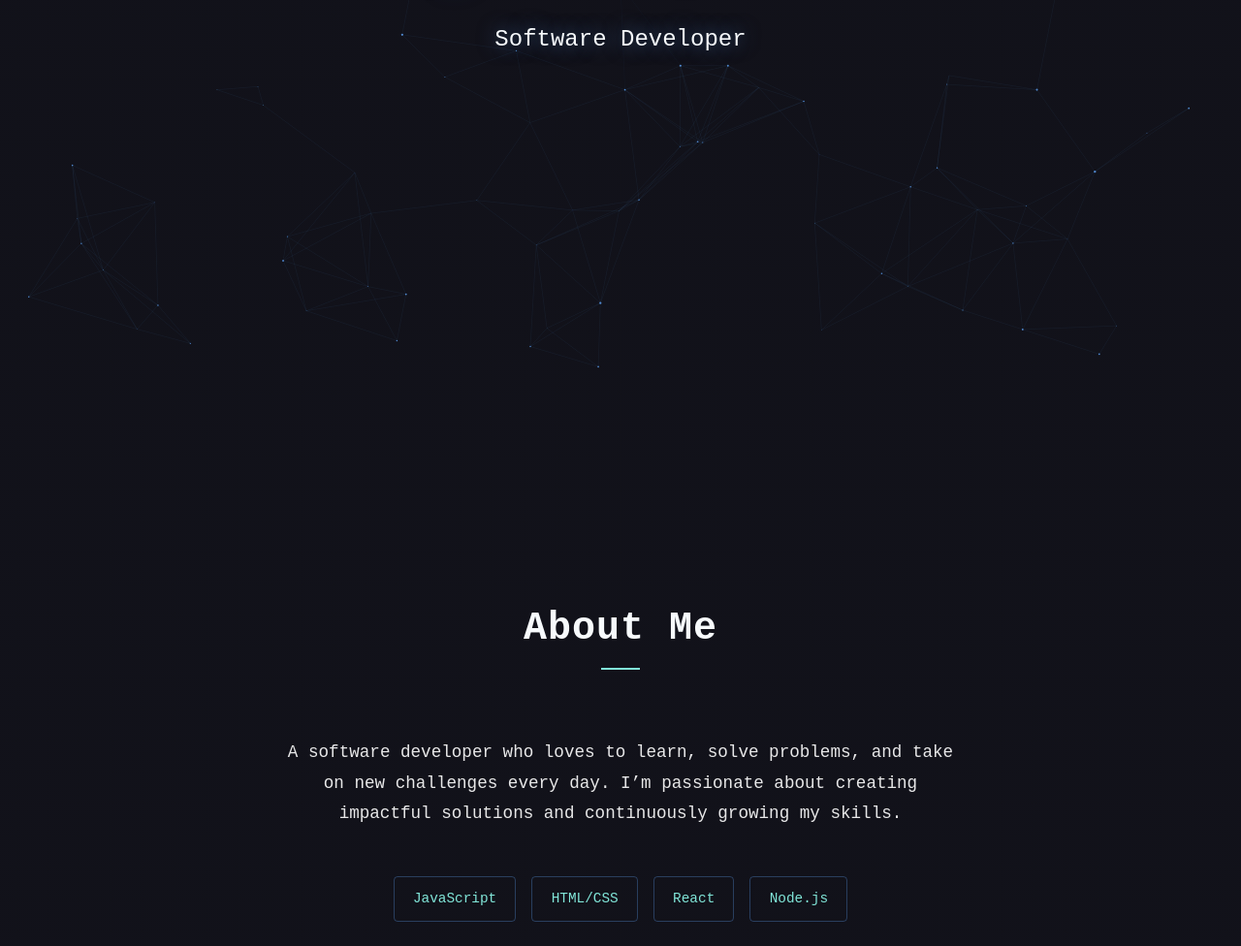
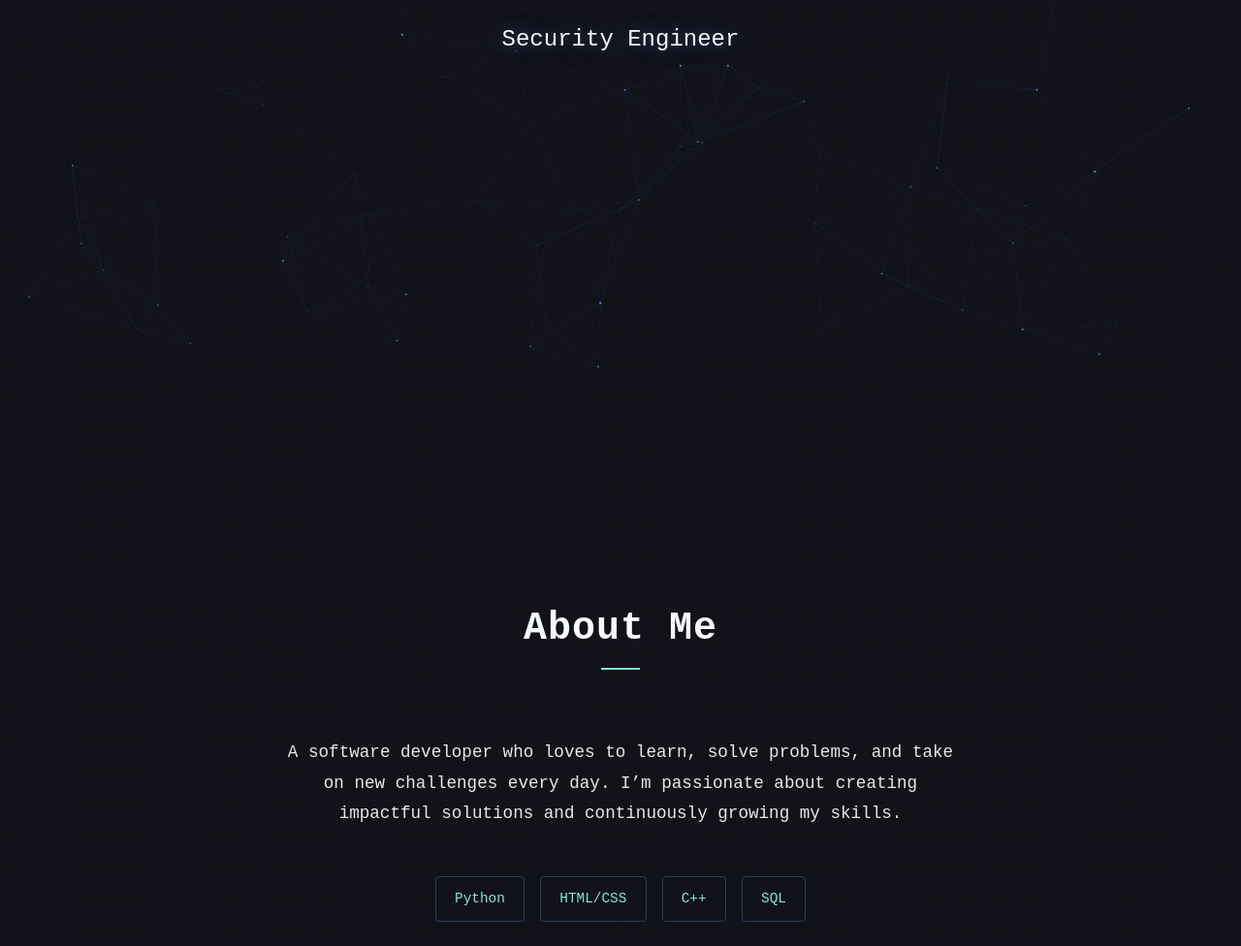
Before and after one commit to TThimmesh/tthimmesh.github.io, a plain HTML site: page index.html in a window 1280 px wide. Shown: the part 416-1392 px from the top of the page at 97% size. Drawn offline with Linux system fonts and the light colour scheme; a web font is replaced by a local one.

Commit message:
Update index.html
Changed info and skills

```diff
--- a/index.html
+++ b/index.html
@@ -27,7 +27,7 @@
         <section id="home" class="hero">
             <div class="hero-content">
                 <h1>Taylor Thimmesh</h1>
-                <p class="subtitle">Software Developer</p>
+                <p class="subtitle">Security Engineer</p>
             </div>
         </section>
 
@@ -40,10 +40,10 @@
                     <p>A software developer who loves to learn, solve problems, and take on new challenges every day. I’m
                        passionate about creating impactful solutions and continuously growing my skills.</p>
                     <div class="skills">
-                        <span class="skill-tag">JavaScript</span>
+                        <span class="skill-tag">Python</span>
                         <span class="skill-tag">HTML/CSS</span>
-                        <span class="skill-tag">React</span>
-                        <span class="skill-tag">Node.js</span>
+                        <span class="skill-tag">C++</span>
+                        <span class="skill-tag">SQL</span>
                         <!-- Add more skills as needed -->
                     </div>
                 </div>
```
